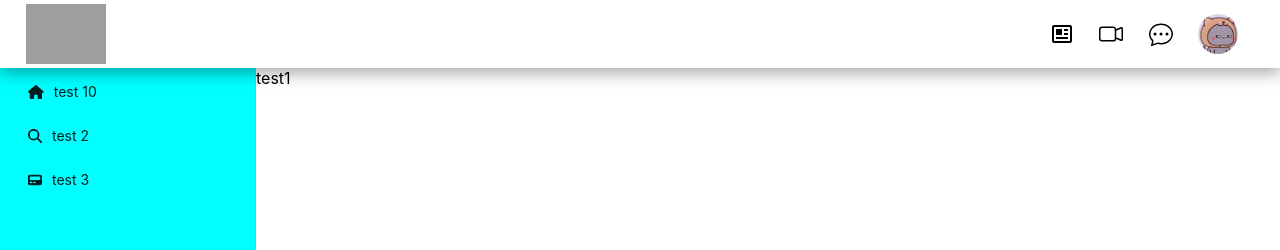
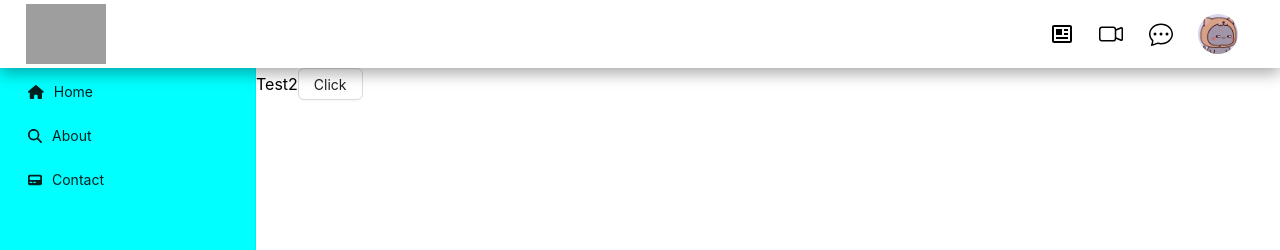
Before and after one commit to TKhai55/company-management, a React (Create React App) app: page / in a window 1280 px wide. Shown: the top 250 px of the page. Built offline with nearby package versions, Linux system fonts and the light colour scheme; grey boxes are pictures that could not be loaded; the HTML template or start-up script is replaced by a standard one.

Commit message:
fix front end sidebar

```diff
--- a/src/App.js
+++ b/src/App.js
@@ -2,9 +2,6 @@ import "./App.css";
 import { Routes, Route } from "react-router-dom";
 import Login from "./Views/Login/Login";
 import JitsiMeet from "./Views/JitsiMeet";
-import Header from "./Views/components/Header/Header";
-import SideMenu from "./Views/components/SideMenu/SideMenu";
-import { Layout } from "antd";
 import Test from "./Views/components/Test";
 
 
@@ -19,31 +16,15 @@ function App() {
   )
   else
   return (
-
-    <div className="App-container">
-      <Header/>
-      <div className="App-Content-container">
-        <SideMenu/>
-        <div className="App-Content-Main">
-          <Content/>
-        </div>
-      </div>
-    </div>
+        <Routes>
+        <Route path="/" element={<Test/>} />
+        <Route path="/test2" element={<Test/>} />
+        <Route path="/test3" element={<Test/>} />
+        <Route path="/test4" element={<div>test4</div>} />
+        <Route path="/test5" element={<div>test5</div>} />
+        <Route path="/video" element={<JitsiMeet/>} />
+      </Routes>
   );
 }
 
-function Content(){
-  return(
-
-      <Routes>
-        <Route path="/" element={<div style={{height: '200%'}}>test1</div>} />
-        <Route path="/test2" element={<Test/>} />
-        <Route path="/test3" element={<div>test3</div>} />
-        <Route path="/test4" element={<div>test4</div>} />
-        <Route path="/test5" element={<div>test5</div>} />
-      </Routes>
-
-  )
-}
-
 export default App;
--- a/src/Views/components/SideMenu/SideMenu.jsx
+++ b/src/Views/components/SideMenu/SideMenu.jsx
@@ -1,42 +1,53 @@
 import React from 'react'
 import { Menu} from 'antd';
-import './SideMenu.css'
-import { useNavigate } from 'react-router-dom'
+import { NavLink } from 'react-router-dom';
 import { FontAwesomeIcon } from '@fortawesome/react-fontawesome';
 import { faHome, faSearch, faPager } from '@fortawesome/free-solid-svg-icons';
+import './SideMenu.css'
 
 let myArray = [
-  { label: 'test 10', key: ''},
-  { label: 'test 2', key: 'test2' },
-  { label: 'test 3', key: 'test3'},
-  // ...
+  {
+    key: 'home',
+    to: '/',
+    label: 'Home',
+  },
+  {
+    key: 'about',
+    to: '/test2',
+    label: 'About',
+  },
+  {
+    key: 'contact',
+    to: '/test3',
+    label: 'Contact',
+  },
 ];
+
 myArray.forEach(item => {
-  if(item.label ==='test 10')
+  if(item.label ==='Home')
     item.icon = <FontAwesomeIcon icon={faHome}/>
-  if(item.label ==='test 2')
+  if(item.label ==='About')
     item.icon = <FontAwesomeIcon icon={faSearch}/>
-  if(item.label ==='test 3')
+  if(item.label ==='Contact')
     item.icon = <FontAwesomeIcon icon={faPager}/>
 });
 
 console.log(myArray)
 const menuItems = myArray.map((obj) => (
   <Menu.Item key={obj.key} icon={obj.icon}>
-    {obj.label}
+      <NavLink to={obj.to}>
+        {obj.label}
+      </NavLink>
   </Menu.Item>
 ));
 
 
 const SideMenu = () => {
-    const navigate = useNavigate()
   return (
         <Menu
         mode='inline'
         className='SideMenu-container'
-        onClick={({key})=>{
-          navigate(key)
-        }}>
+        >
           {menuItems}
         </Menu>
 
--- /dev/null
+++ b/src/Views/components/Test.css
@@ -0,0 +1,23 @@
+*{
+    margin: 0;
+    padding: 0;
+  }
+  .App-container{
+    display: flex;
+    flex-direction: column;
+    flex: 1;
+    height: 100vh;
+  }
+  .App-Content-container{
+    display: flex;
+    flex-direction: row;
+    flex: 1;
+    margin-top: 8.5vh;
+    z-index: 0;
+    justify-content: flex-end;
+  }
+  .App-Content-Main{
+    width: 80%;
+    height: 100%;
+    z-index: -1;
+  }
--- a/src/Views/components/Test.js
+++ b/src/Views/components/Test.js
@@ -1,10 +1,24 @@
 import React from 'react'
+import './Test.css'
+import { Button } from 'antd'
+import Header from './Header/Header'
+import SideMenu from './SideMenu/SideMenu'
 
 const Test = () => {
   return (
-    <div style={{height: "200%"}}>
-      Test2
+    <div className="App-container">
+      <Header/>
+      <div className="App-Content-container">
+        <SideMenu/>
+        <div className="App-Content-Main">
+        <div style={{height: "200%"}}>
+            Test2
+            <Button onClick={()=> window.open('/video', 'blank')}>Click</Button>
+         </div>
+        </div>
+      </div>
     </div>
+
   )
 }
 
```
